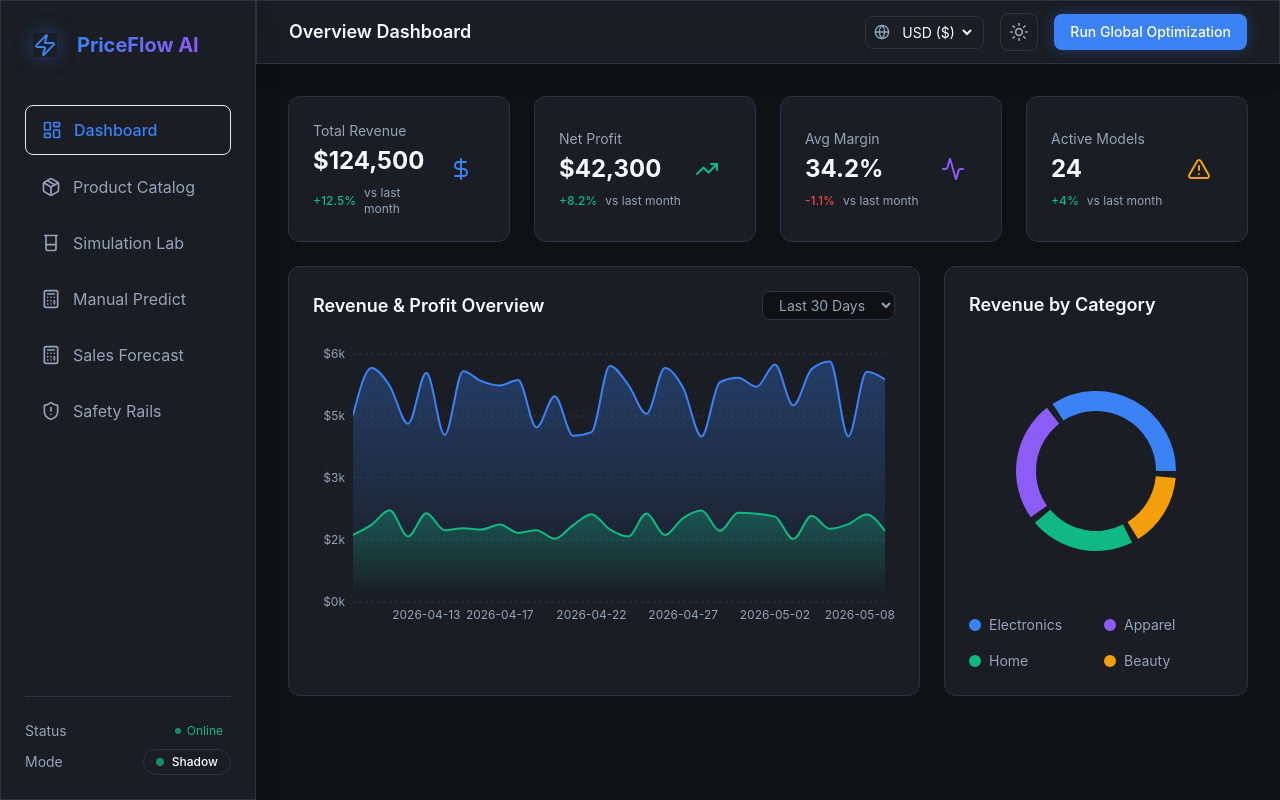
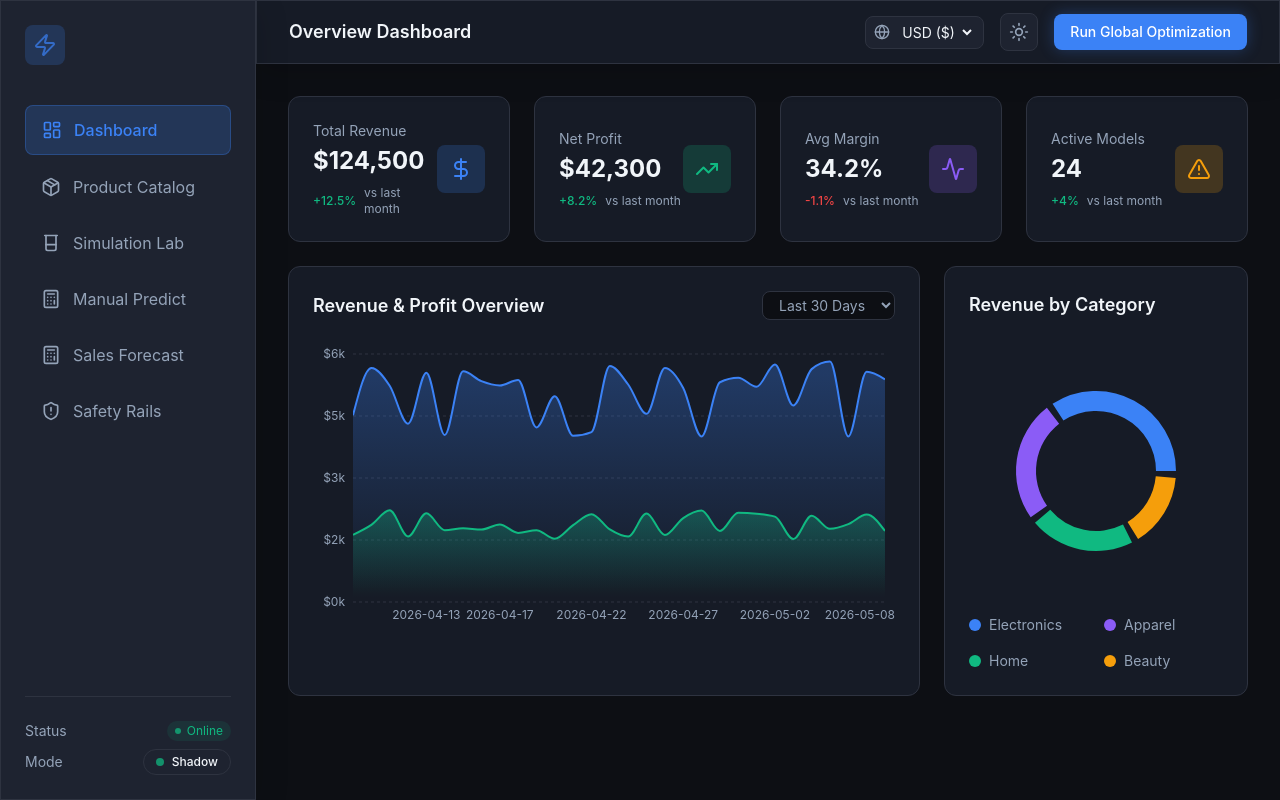
Before and after one commit to FrankTopzy/PriceFlow-AI, a React (Vite) app in the folder frontend/: page / in a window 1280 px wide. Built offline with nearby package versions, Linux system fonts and the light colour scheme.

Commit message:
feat: implement frontend dashboard, product cards, and core simulation views with API integration

```diff
--- a/frontend/src/index.css
+++ b/frontend/src/index.css
@@ -2,17 +2,35 @@
 @tailwind components;
 @tailwind utilities;
 
+@import url('https://fonts.googleapis.com/css2?family=Inter:wght@300;400;500;600;700;800&display=swap');
+
+/* ─── Design Tokens ─────────────────────────────────────────────────────────── */
 :root {
-  --bg-primary: #0f1115;
-  --bg-secondary: #1a1d24;
-  --text-primary: #f8fafc;
+  /* Backgrounds */
+  --bg-primary: #0d0f14;
+  --bg-secondary: #161b26;
+  --surface: #1e2330;
+
+  /* Text */
+  --text-primary: #f1f5f9;
   --text-secondary: #94a3b8;
-  --accent-primary: #3b82f6;
-  --accent-secondary: #8b5cf6;
+
+  /* Brand colors */
+  --primary: #3b82f6;
+  --primary-hover: #2563eb;
+  --secondary: #8b5cf6;
+
+  /* Accents */
   --accent-success: #10b981;
   --accent-danger: #ef4444;
   --accent-warning: #f59e0b;
+
+  /* Borders */
   --border-color: #2e3340;
+  --border: #2e3340;
+
+  /* Aliases used by Tailwind-extension classes */
+  --background: var(--bg-primary);
 
   --font-sans: 'Inter', system-ui, -apple-system, sans-serif;
 }
@@ -20,9 +38,17 @@
 [data-theme='light'] {
   --bg-primary: #f8fafc;
   --bg-secondary: #ffffff;
-  --text-primary: #0f1115;
+  --surface: #f1f5f9;
+  --text-primary: #0f172a;
   --text-secondary: #475569;
   --border-color: #e2e8f0;
+  --border: #e2e8f0;
+  --background: #f8fafc;
+}
+
+/* ─── Base ──────────────────────────────────────────────────────────────────── */
+*, *::before, *::after {
+  box-sizing: border-box;
 }
 
 body {
@@ -32,15 +58,57 @@ body {
   color: var(--text-primary);
   -webkit-font-smoothing: antialiased;
   -moz-osx-font-smoothing: grayscale;
+  line-height: 1.5;
 }
 
-/* Glassmorphism utilities */
+/* ─── Tailwind colour extensions ─────────────────────────────────────────────
+   These bridge Tailwind utility names (bg-primary, text-secondary, etc.)
+   to our CSS custom properties so class names used in JSX resolve correctly.  */
+.bg-background  { background-color: var(--background); }
+.bg-surface     { background-color: var(--surface); }
+.bg-primary     { background-color: var(--primary); }
+.bg-secondary   { background-color: var(--secondary); }
+.text-primary   { color: var(--primary); }
+.text-secondary { color: var(--secondary); }
+.text-text-primary   { color: var(--text-primary); }
+.text-text-secondary { color: var(--text-secondary); }
+.text-accent-success { color: var(--accent-success); }
+.text-accent-danger  { color: var(--accent-danger); }
+.text-accent-warning { color: var(--accent-warning); }
+.border-border  { border-color: var(--border-color); }
+.border-primary { border-color: var(--primary); }
+
+/* opacity variants used via Tailwind slash syntax */
+.bg-primary\/10  { background-color: rgb(59 130 246 / 0.10); }
+.bg-primary\/20  { background-color: rgb(59 130 246 / 0.20); }
+.bg-secondary\/10 { background-color: rgb(139 92 246 / 0.10); }
+.bg-secondary\/20 { background-color: rgb(139 92 246 / 0.20); }
+.bg-accent-success\/10 { background-color: rgb(16 185 129 / 0.10); }
+.bg-accent-success\/20 { background-color: rgb(16 185 129 / 0.20); }
+.bg-accent-danger\/10  { background-color: rgb(239 68 68 / 0.10); }
+.bg-accent-danger\/20  { background-color: rgb(239 68 68 / 0.20); }
+.bg-accent-warning\/10 { background-color: rgb(245 158 11 / 0.10); }
+.bg-accent-warning\/20 { background-color: rgb(245 158 11 / 0.20); }
+.bg-surface\/50  { background-color: color-mix(in srgb, var(--surface) 50%, transparent); }
+.bg-surface\/30  { background-color: color-mix(in srgb, var(--surface) 30%, transparent); }
+
+.border-primary\/20 { border-color: rgb(59 130 246 / 0.20); }
+.border-primary\/30 { border-color: rgb(59 130 246 / 0.30); }
+.border-secondary\/30 { border-color: rgb(139 92 246 / 0.30); }
+.border-accent-success\/20 { border-color: rgb(16 185 129 / 0.20); }
+.border-accent-success\/30 { border-color: rgb(16 185 129 / 0.30); }
+.border-accent-danger\/20  { border-color: rgb(239 68 68 / 0.20); }
+.border-accent-danger\/30  { border-color: rgb(239 68 68 / 0.30); }
+.border-accent-warning\/30 { border-color: rgb(245 158 11 / 0.30); }
+.border-border\/60 { border-color: color-mix(in srgb, var(--border-color) 60%, transparent); }
+
+/* ─── Glassmorphism components ───────────────────────────────────────────────*/
 .glass-panel {
   background: var(--bg-secondary);
   backdrop-filter: blur(12px);
   -webkit-backdrop-filter: blur(12px);
   border: 1px solid var(--border-color);
-  box-shadow: 0 8px 32px 0 rgba(0, 0, 0, 0.05);
+  box-shadow: 0 8px 32px 0 rgba(0, 0, 0, 0.15);
 }
 
 .glass-card {
@@ -48,50 +116,60 @@ body {
   backdrop-filter: blur(8px);
   -webkit-backdrop-filter: blur(8px);
   border: 1px solid var(--border-color);
-  transition: all 0.3s ease;
+  transition: border-color 0.2s ease, transform 0.2s ease, box-shadow 0.2s ease;
 }
 
 .glass-card:hover {
-  background: var(--bg-secondary);
   border-color: var(--primary);
   transform: translateY(-2px);
-  box-shadow: 0 8px 20px rgba(0,0,0,0.05);
+  box-shadow: 0 8px 24px rgba(59, 130, 246, 0.10);
 }
 
-/* Custom Scrollbar */
-::-webkit-scrollbar {
-  width: 8px;
-  height: 8px;
+/* ─── Scrollbar ──────────────────────────────────────────────────────────────*/
+::-webkit-scrollbar        { width: 6px; height: 6px; }
+::-webkit-scrollbar-track  { background: var(--bg-primary); }
+::-webkit-scrollbar-thumb  { background: var(--border-color); border-radius: 4px; }
+::-webkit-scrollbar-thumb:hover { background: var(--text-secondary); }
+
+/* ─── Animations ─────────────────────────────────────────────────────────────*/
+@keyframes fadeIn {
+  from { opacity: 0; transform: translateY(8px); }
+  to   { opacity: 1; transform: translateY(0); }
 }
-
-::-webkit-scrollbar-track {
-  background: var(--bg-primary);
-}
-
-::-webkit-scrollbar-thumb {
-  background: var(--border-color);
-  border-radius: 4px;
-}
-
-::-webkit-scrollbar-thumb:hover {
-  background: var(--text-secondary);
-}
-
-/* Animation utilities */
-@keyframes fadeIn {
-  from { opacity: 0; transform: translateY(10px); }
-  to { opacity: 1; transform: translateY(0); }
-}
-
 .animate-fade-in {
-  animation: fadeIn 0.4s ease-out forwards;
+  animation: fadeIn 0.35s ease-out forwards;
 }
 
 @keyframes pulse-glow {
-  0%, 100% { box-shadow: 0 0 15px rgba(59, 130, 246, 0.3); }
-  50% { box-shadow: 0 0 25px rgba(59, 130, 246, 0.6); }
+  0%, 100% { opacity: 1; }
+  50%       { opacity: 0.45; }
+}
+.animate-pulse-glow { animation: pulse-glow 2s ease-in-out infinite; }
+
+@keyframes shimmer {
+  0%   { background-position: -200% 0; }
+  100% { background-position:  200% 0; }
+}
+.skeleton {
+  background: linear-gradient(
+    90deg,
+    var(--bg-secondary) 25%,
+    var(--border-color) 50%,
+    var(--bg-secondary) 75%
+  );
+  background-size: 200% 100%;
+  animation: shimmer 1.4s infinite;
+  border-radius: 8px;
 }
 
-.animate-pulse-glow {
-  animation: pulse-glow 2s infinite;
+/* ─── Utility overrides ──────────────────────────────────────────────────────*/
+.surface { background: var(--surface); }
+
+input[type='range'] {
+  accent-color: var(--primary);
 }
+
+select option {
+  background: var(--bg-secondary);
+  color: var(--text-primary);
+}
```
